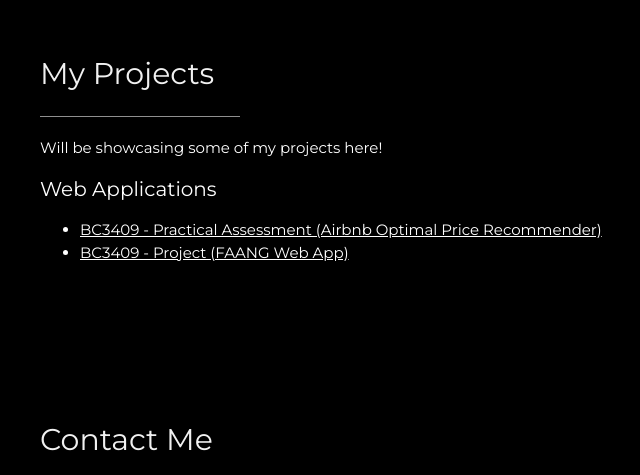
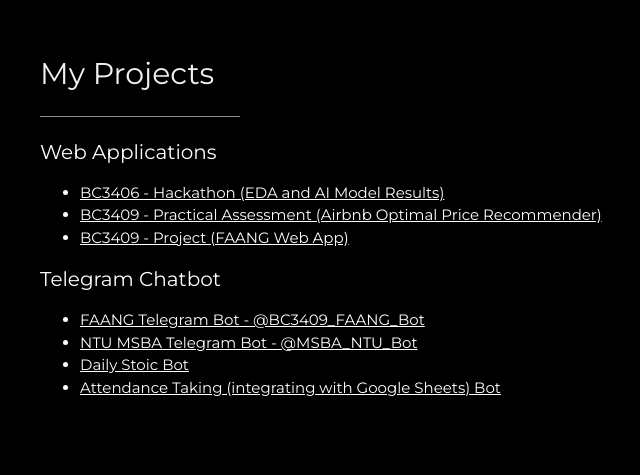
Before and after one commit to tonyngmk/tonyngmk.github.io, a plain HTML site: page index.html in a window 1280 px wide. Shown: the part 2480-2955 px from the top of the page, without its empty margins (170-810 px from the left). Drawn offline with Linux system fonts and the light colour scheme.

Commit message:
Updating list

```diff
--- a/index.html
+++ b/index.html
@@ -202,15 +202,33 @@ body, h1,h2,h3,h4,h5,h6 {font-family: "Montserrat", sans-serif}
   <div class="w3-padding-64 w3-content" id="photos">
     <h2 class="w3-text-light-grey">My Projects</h2>
     <hr style="width:200px" class="w3-opacity">
-	<p> Will be showcasing some of my projects here!</p>
+	<!-- <p> Will be showcasing some of my projects here!</p> -->
 
 	<h4>Web Applications</h4>
         <ul>
+			<a href="http://bc3406hackathon.herokuapp.com/">
+			  <li>BC3406 - Hackathon (EDA and AI Model Results) </li>
+			</a>
 			<a href="http://bc3409pa.herokuapp.com/">
 			  <li>BC3409 - Practical Assessment (Airbnb Optimal Price Recommender) </li>
 			</a>
 			<a href="http://bc3409project.herokuapp.com/">
 			  <li>BC3409 - Project (FAANG Web App) </li>
+			</a>
+        </ul>
+	<h4>Telegram Chatbot</h4>
+		<ul>
+			<a href="https://github.com/tonyngmk/bc3409project/tree/main/Chatbot">
+			  <li>FAANG Telegram Bot - @BC3409_FAANG_Bot</li>
+			</a>
+			<a href="https://github.com/tonyngmk/msba_bot">
+			  <li>NTU MSBA Telegram Bot - @MSBA_NTU_Bot</li>
+			</a>
+			<a href="https://github.com/tonyngmk/my-stoic-telebot">
+			  <li>Daily Stoic Bot</li>
+			</a>
+			<a href="https://github.com/tonyngmk/telegram-ntudb-bot">
+			  <li>Attendance Taking (integrating with Google Sheets) Bot</li>
 			</a>
         </ul>
     <!-- Grid for photos -->
```
